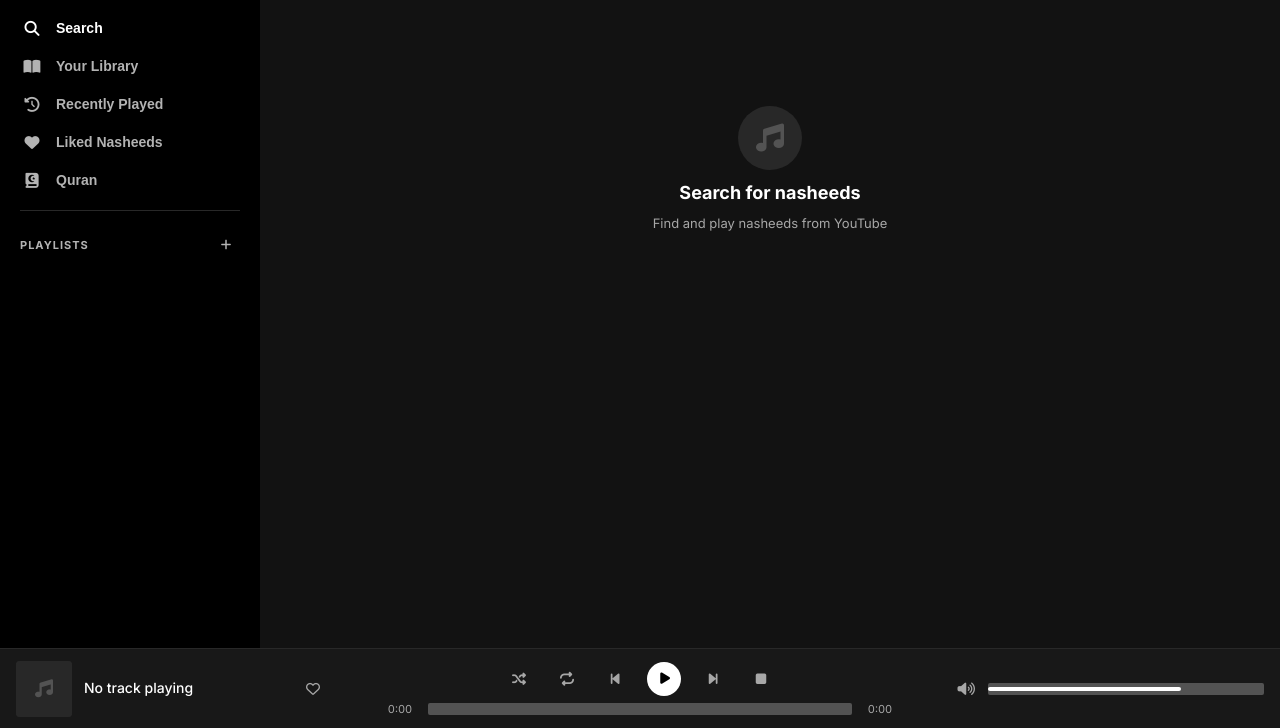
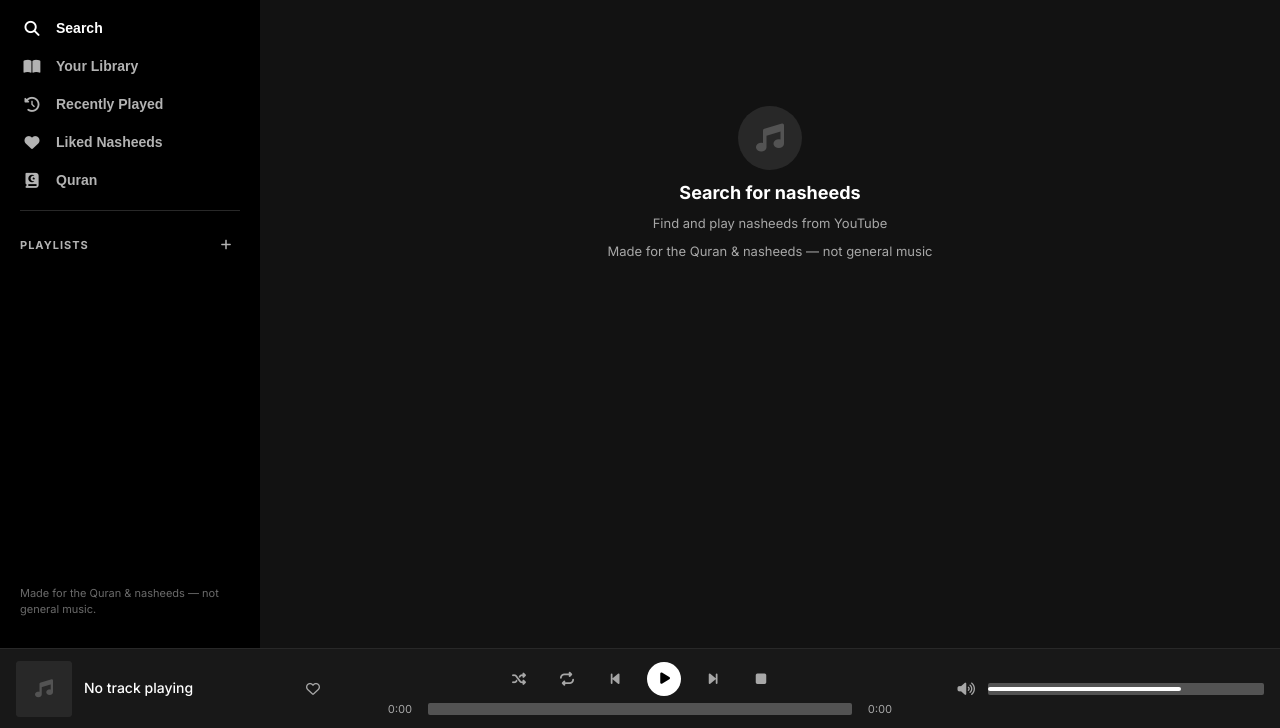
Before and after one commit to goldstac/quran, a website: page web/templates/index.html in a window 1280 px wide. Shown: the part 72-800 px from the top of the page. Drawn offline with Linux system fonts and the light colour scheme; no server answers.

Commit message:
docs: add intent note (quran & nasheeds only)

```diff
--- a/web/static/style.css
+++ b/web/static/style.css
@@ -56,6 +56,9 @@ html,body{
 }
 .sidebar-add:hover{color:#fff;background:rgba(255,255,255,.1)}
 .sidebar-playlists{display:flex;flex-direction:column;gap:1px;flex:1;overflow-y:auto}
+.sidebar-intent{
+  margin:8px 12px 14px;font-size:11px;line-height:1.45;color:#6a6a6a;
+}
 .pl-item{
   display:flex;align-items:center;gap:12px;padding:8px 12px;border-radius:6px;
   color:#b3b3b3;font-size:13px;font-weight:500;cursor:pointer;border:none;background:none;
--- a/web/templates/index.html
+++ b/web/templates/index.html
@@ -46,6 +46,8 @@
     </div>
 
     <div id="playlist-nav" class="sidebar-playlists"></div>
+
+    <p class="sidebar-intent">Made for the Quran &amp; nasheeds — not general music.</p>
   </aside>
 
   <main id="main" class="main">
@@ -65,6 +67,7 @@
           <div class="empty-icon"><i class="fa-solid fa-music"></i></div>
           <p class="empty-title">Search for nasheeds</p>
           <p class="empty-sub">Find and play nasheeds from YouTube</p>
+          <p class="empty-sub">Made for the Quran &amp; nasheeds — not general music</p>
         </div>
         <div id="search-loading" class="empty" style="display:none">
           <div class="spinner"></div>
```
Also changed, not shown: TERMS.md (+2 -0 lines), .github/workflows/release.yml, README.md.
